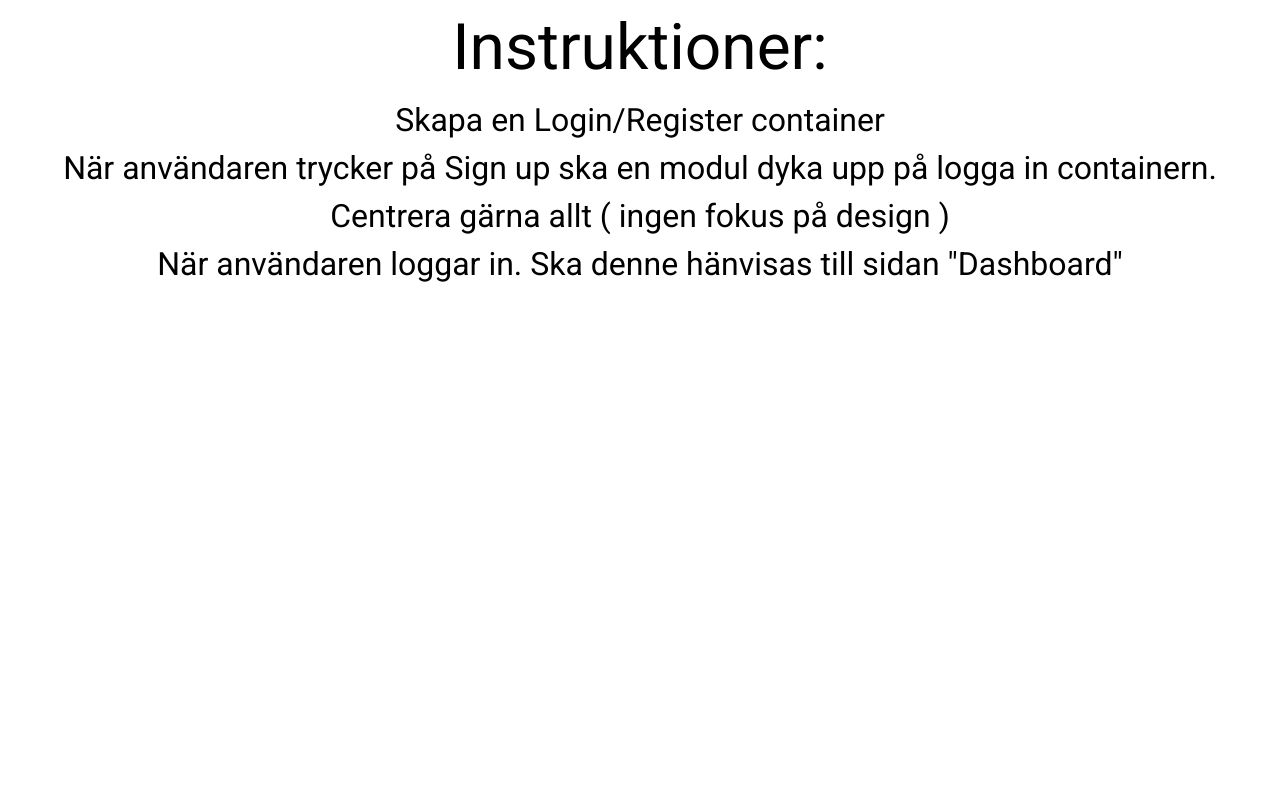
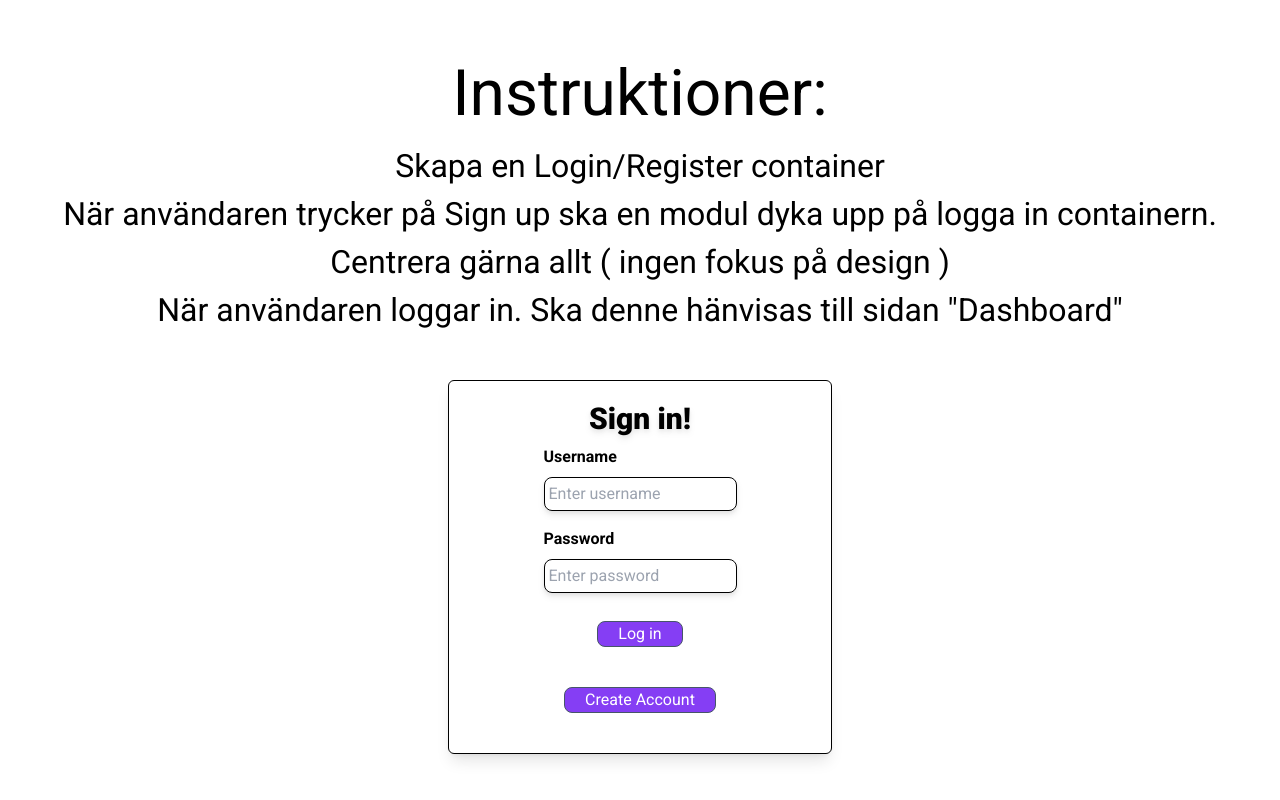
Before and after one commit to Prostecki/Sortify, a React (Vite) app: page / in a window 1280 px wide. Built offline with nearby package versions, Linux system fonts and the light colour scheme.

Commit message:
Created Login component and removed logic with useLocalStorage.

```diff
--- a/src/components/Form/Form.jsx
+++ /dev/null
@@ -1,58 +0,0 @@
-import { useState } from "react";
-import { useNavigate } from "react-router-dom";
-import { useLocalStorage } from "../../hooks/useStorage";
-import "./loginform.css";
-
-export default function Form() {
-  const [userName, setUsername] = useState("");
-  const [password, setPassword] = useState("");
-  const [errorMessage, setErrorMessage] = useState("");
-  const [shake, setShake] = useState(false);
-  // const [usersData, setUsersData] = useLocalStorage("users", []);
-
-  const navigate = useNavigate();
-
-  const handleLogin = () => {
-    if (!userName.trim() || !password.trim()) {
-      setErrorMessage("Both username and password are required");
-      setShake(false);
-      setTimeout(() => setShake(true), 10);
-      return;
-    }
-
-    const existingUser = usersData.find(
-      (user) => user.username === userName && user.password === password
-    );
-
-    if (existingUser) {
-      setErrorMessage("");
-      navigate("/dashboard");
-    } else {
-      const newUser = { username: userName, password: password };
-      setUsersData([...usersData, newUser]);
-      setErrorMessage("New user registered! Logging in...");
-      setTimeout(() => navigate("/"), 1000);
-    }
-  };
-
-  return (
-    <>
-      <section className={`login-form ${shake ? "shake" : ""}`}>
-        <input
-          type="text"
-          placeholder="Enter username"
-          value={userName}
-          onChange={(e) => setUsername(e.target.value)}
-        />
-        <input
-          type="password"
-          placeholder="Enter password"
-          value={password}
-          onChange={(e) => setPassword(e.target.value)}
-        />
-        <button onClick={handleLogin}>Log in</button>
-        {errorMessage && <p className="text-red-500">{errorMessage}</p>}
-      </section>
-    </>
-  );
-}
--- /dev/null
+++ b/src/components/Form/Login.jsx
@@ -0,0 +1,78 @@
+import { useState } from "react";
+import { useNavigate } from "react-router-dom";
+// import { useLocalStorage } from "../../hooks/UseLocalStorage";
+import "./login.css";
+
+export default function Form() {
+  const [userName, setUsername] = useState("");
+  const [password, setPassword] = useState("");
+  const [errorMessage, setErrorMessage] = useState("");
+  const [shake, setShake] = useState(false);
+  // const [usersData, setUsersData] = useLocalStorage("users", []);
+
+  const navigate = useNavigate();
+
+  const handleLogin = () => {
+    if (!userName.trim() || !password.trim()) {
+      setErrorMessage("Both username and password are required");
+      setShake(false);
+      setTimeout(() => setShake(true), 10);
+      return;
+    }
+
+    const existingUser = usersData.find(
+      (user) => user.username === userName && user.password === password
+    );
+
+    if (existingUser) {
+      setErrorMessage("");
+      navigate("/dashboard");
+    } else {
+      const newUser = { username: userName, password: password };
+      setUsersData([...usersData, newUser]);
+      setErrorMessage("New user registered! Logging in...");
+      setTimeout(() => navigate("/"), 1000);
+    }
+  };
+
+  return (
+    <>
+      <section className={`login-form`}>
+        <h1 className="text-3xl font-extrabold drop-shadow-md">Sign in!</h1>
+        <div className="flex flex-col my-2">
+          <label htmlFor="" className="font-semibold">
+            Username
+          </label>
+          <input
+            type="text"
+            placeholder="Enter username"
+            value={userName}
+            onChange={(e) => setUsername(e.target.value)}
+            className="login-input"
+          />
+        </div>
+        <div className="flex flex-col">
+          <label htmlFor="" className="font-semibold">
+            Password
+          </label>
+          <input
+            type="password"
+            placeholder="Enter password"
+            value={password}
+            onChange={(e) => setPassword(e.target.value)}
+            className="login-input"
+          />
+        </div>
+        <button className="login-button" onClick={handleLogin}>
+          Log in
+        </button>
+        <button className="login-button">Create Account</button>
+        {errorMessage && (
+          <p className={`text-red-500 ${shake ? "shake" : ""}`}>
+            {errorMessage}
+          </p>
+        )}
+      </section>
+    </>
+  );
+}
--- /dev/null
+++ b/src/components/Form/login.css
@@ -0,0 +1,30 @@
+.login-form {
+  @apply w-[24rem] h-auto flex flex-col items-center p-5 border-[0.5px] shadow-lg border-black rounded-md;
+}
+.shake {
+  animation: shake 0.3s ease-in-out;
+}
+
+.login-button {
+  @apply border border-slate-600 px-5 my-5 bg-sortify text-white rounded-lg hover:scale-105 transition-all duration-300;
+}
+
+.login-input {
+  @apply border border-black drop-shadow-md p-1 my-2 rounded-lg;
+}
+
+@keyframes shake {
+  0%,
+  100% {
+    transform: translateX(0);
+  }
+  25% {
+    transform: translateX(-5px);
+  }
+  50% {
+    transform: translateX(5px);
+  }
+  75% {
+    transform: translateX(-5px);
+  }
+}
--- a/src/context/ThemeContext.jsx
+++ b/src/context/ThemeContext.jsx
@@ -1,5 +1,5 @@
 import { useState, useRef, useContext, createContext } from "react";
-import { useLocalStorage } from "../hooks/useStorage";
+import { useLocalStorage } from "../hooks/UseLocalStorage";
 const ThemeContext = createContext();
 
 export function ThemeProvider({ children }) {
--- a/src/context/userContext.jsx
+++ b/src/context/userContext.jsx
@@ -1,5 +1,5 @@
 import { useState, useRef, useContext, createContext } from "react";
-import { useLocalStorage, useSessionStorage } from "../hooks/useStorage";
+import { useLocalStorage, useSessionStorage } from "../hooks/UseLocalStorage";
 
 const UserContext = createContext();
 export function UserProvider({ children }) {
--- a/src/pages/Onboarding.jsx
+++ b/src/pages/Onboarding.jsx
@@ -1,9 +1,10 @@
 import Nav from "../layout/Nav";
+import Login from "../components/Form/Login";
 
 export default function Onboarding() {
   return (
-    <>
-      <div>
+    <div className="flex flex-col items-center justify-evenly h-screen">
+      <section>
         <h1 className="text-[4rem] text-center"> Instruktioner: </h1>
         <h1 className="text-[2rem] text-center">
           Skapa en Login/Register container
@@ -18,7 +19,8 @@ export default function Onboarding() {
         <h1 className="text-[2rem] text-center">
           När användaren loggar in. Ska denne hänvisas till sidan "Dashboard"
         </h1>
-      </div>
-    </>
+      </section>
+      <Login />
+    </div>
   );
 }
--- a/tailwind.config.js
+++ b/tailwind.config.js
@@ -3,6 +3,9 @@ export default {
   content: ["./index.html", "./src/**/*.{js,ts,jsx,tsx}"],
   theme: {
     extend: {},
+    backgroundColor: {
+      sortify: "rgb(133, 62, 244);",
+    },
   },
   plugins: [],
 };
```
Also changed, not shown: src/components/Form/loginform.css (deleted, +0 -22 lines), src/hooks/UseLocalStorage.jsx (renamed from src/hooks/useStorage.jsx).
